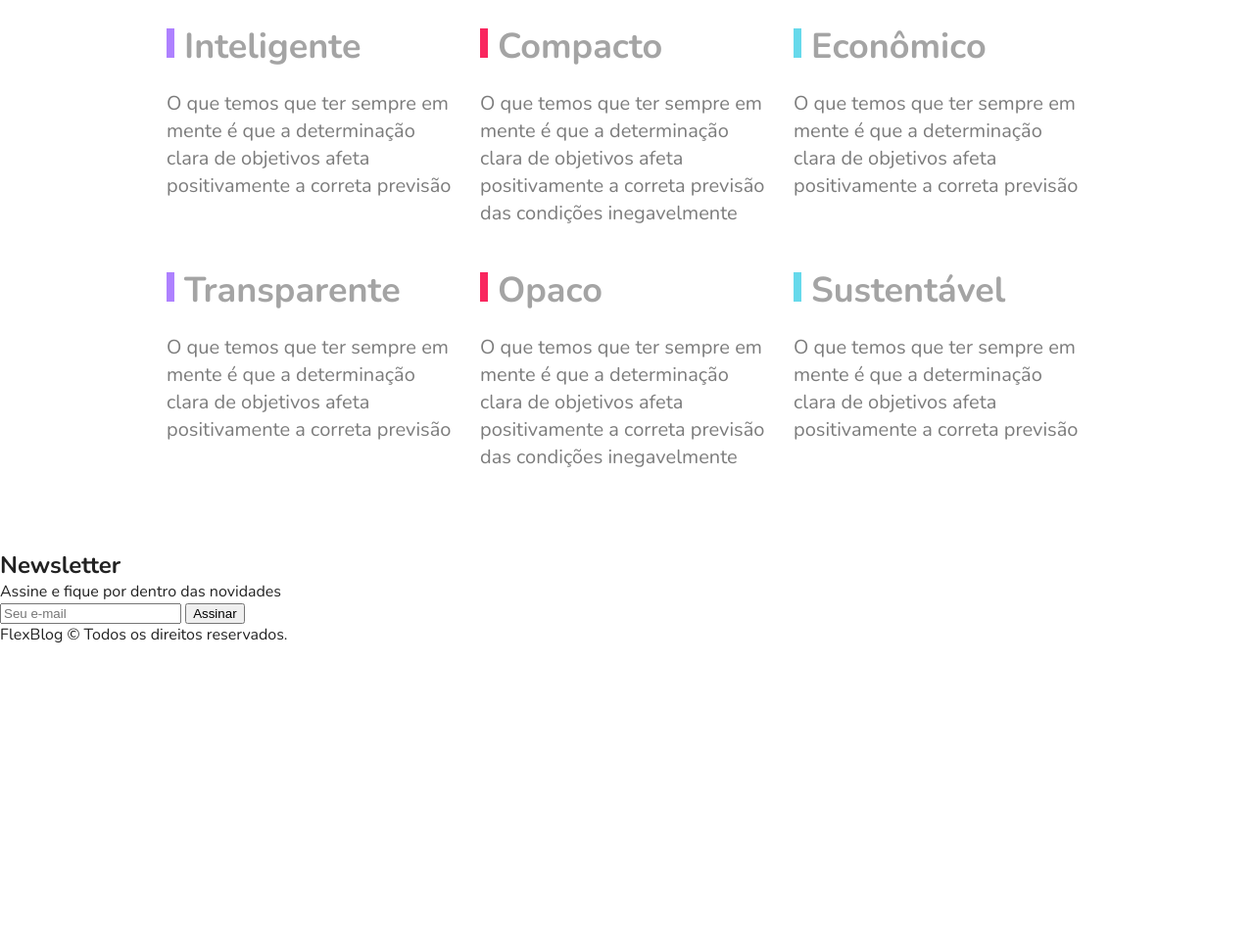
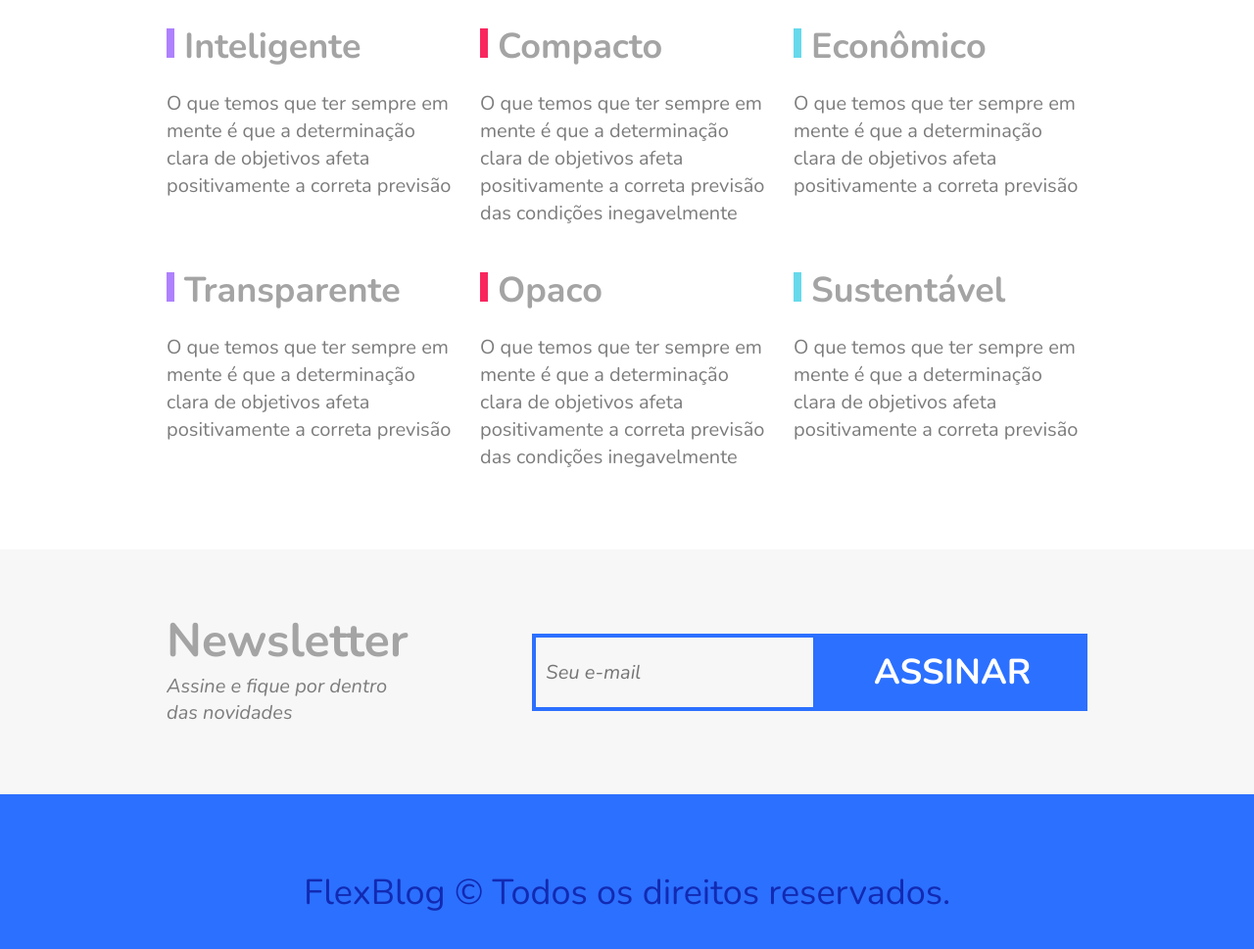
Before and after one commit to Diegofs96/flexblog, a plain HTML site: page index.html in a window 1280 px wide. Shown: the part 2641-3610 px from the top of the page at 98% size. Before the commit the page ends 3300 px from the top, so only its background shows below. Drawn offline with nearby package versions, Linux system fonts and the light colour scheme.

Commit message:
feat: add style to newsletter and footer

```diff
--- a/css/style.css
+++ b/css/style.css
@@ -301,6 +301,92 @@ img{
 }
 
 
+/* Newsletter */
+
+.newsletter{
+    background: #f7f7f7;
+    padding: 60px calc((100% - 960px)/2);
+    display: flex;
+    flex-wrap: wrap;
+}
+
+.newsletter-info {
+    flex: 1 1 200px;
+    margin: 0 10px;
+}
+
+.newsletter-info h1 {
+    font-size: 3em;
+    color: #a4a4a4;
+}
+
+.newsletter-info p {
+    font-size: 1.25em;
+    font-style: italic;
+    max-width: 230px;
+    color: #7c7c7c;
+    margin-bottom: 10px;
+}
+
+.newsletter-form {
+    flex: 2 1 260px;
+    margin: 0 10px;
+    align-self: center;
+    display: flex;
+    flex-wrap: wrap;
+}
+
+.newsletter-form input {
+    flex:  3 1 200px;
+    font-size: 1.25em;
+    color: #7c7c7c;
+    font-style: italic;
+    font-family: "Nunito", Helvetica, Arial, Helvetica, sans-serif;
+    border: 4px solid #2c70ff;
+    background: transparent;
+    padding: 15px 10px;
+    margin: 0px;
+    border-radius: 0px;
+}
+.newsletter-form button {
+    flex: 1 1 260px;
+    font-family: "Nunito", Helvetica, Arial, Helvetica, sans-serif;
+    font-size: 2.25em;
+    font-weight: bold;
+    text-transform: uppercase;
+    background: #2c70ff;
+    color: white;
+    margin: 0px;
+    cursor: pointer;
+    border: 0px;
+    padding: 15px 10px;
+}
+
+
+/* Footer */
+.footer {
+    display: flex;
+    height: 200px;
+    background: #2c70ff;
+    align-items: center;
+}
+
+.footer p{
+    flex: 1;
+    text-align: center;
+    font-size: 2.25em;
+    color: #122ab2;
+}
+
+
+/* Media Queries Screen */
+@media(max-width: 600px){
+    .newsletter-form button{
+        font-size: 1.5em;
+    }
+}
+
+
 
 @media(max-width: 800px){
     .preco {
```
